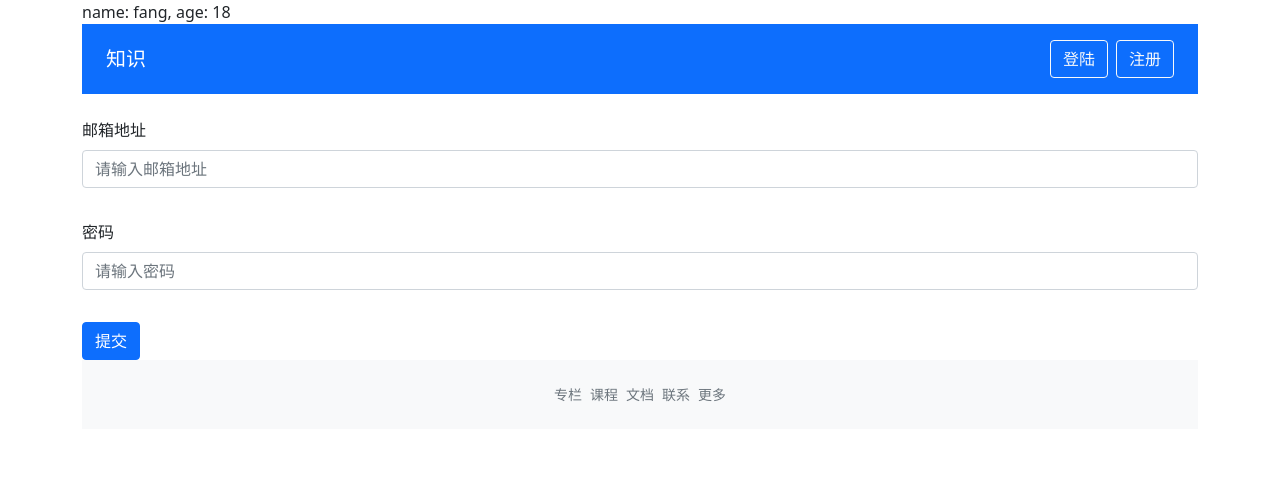
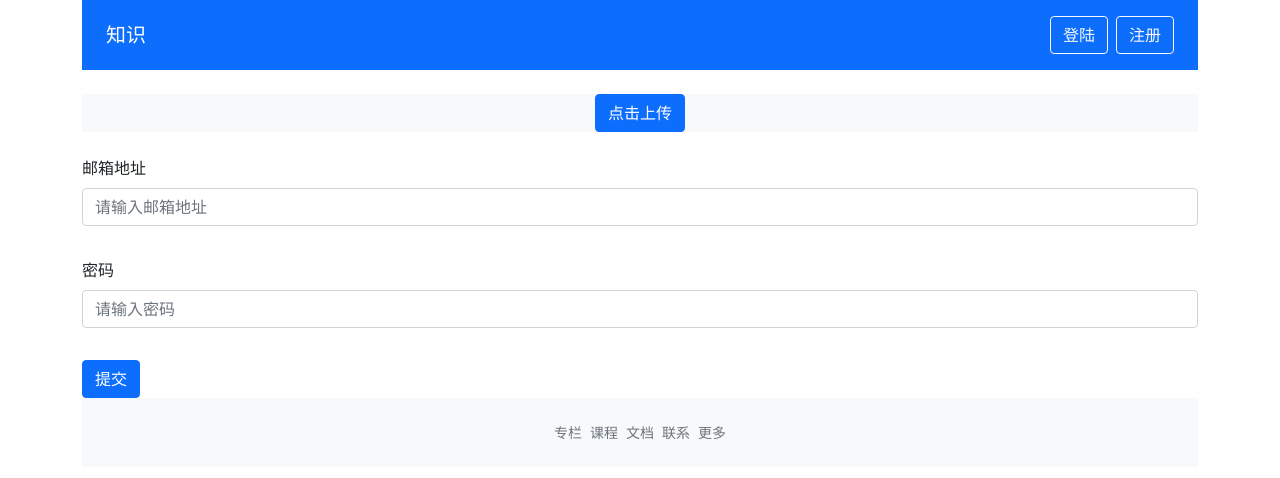
Before and after one commit to fangfeiyue/knowledge, a Vue app: page /login in a window 1280 px wide. Shown: the top 478 px of the page. Built offline with nearby package versions, Linux system fonts and the light colour scheme.

Commit message:
图片上传

```diff
--- a/src/App.vue
+++ b/src/App.vue
@@ -1,27 +1,49 @@
 <template>
   <div class="container">
-    <demo name="fang" age="18"/>
     <global-header :user="user" />
+    <uploader
+      action="/upload"
+      @file-uploaded="handleFileUploaded"
+      :beforeUpload="beforeUpload"
+      :uploaded="uploadedData"
+      class="d-flex align-items-center justify-content-center bg-light text-secondary w-100 my-4"
+    >
+      <template #uploaded="dataProps">
+        <img :src="dataProps.uploadedData && dataProps.uploadedData.url" style="width:500px;"/>
+      </template>
+    </uploader>
     <router-view/>
     <global-footer/>
   </div>
 </template>
 <script setup lang="ts">
-import { computed, watch } from 'vue'
+import { computed, watch, ref } from 'vue'
 import { useStore } from 'vuex'
 import 'bootstrap/dist/css/bootstrap.min.css'
 import GlobalFooter from './components/GlobalFooter.vue'
 import GlobalHeader from './components/GlobalHeader.vue'
 import createMessage from '@/components/createMessage'
-import Demo from '@/components/Demo'
+import Uploader from './components/Uploader.vue'
+import { IImageProps } from '@/store/index'
+
 const store = useStore()
+const uploadedData = ref()
+let imageId = ''
 const user = computed(() => store.state.user)
 const error = computed(() => store.state.error)
+const beforeUpload = (file:File) => {
+  const isValide = file.type === 'image/png'
+  if (!isValide) createMessage('上传的图片只能是 JPG 格式', 'error')
+  return isValide
+}
+const handleFileUploaded = (rawData:IImageProps) => {
+  if (rawData._id) imageId = rawData._id
+}
 
 watch(() => error.value.status, () => {
   const { msg, status } = error.value
   if (msg && status) {
-    createMessage(msg, 'error')
+    createMessage(msg, 'error', 2000)
   }
 })
 </script>
--- /dev/null
+++ b/src/components/Uploader.vue
@@ -0,0 +1,84 @@
+<template>
+  <div class="file-upload">
+    <div class="file-upload-container" @click.prevent="triggerUpload" v-bind="$attrs">
+      <slot v-if="fileStatus === 'loading'" name="loading">
+        <button class="btn btn-primary" disabled>正在上传...</button>
+      </slot>
+      <slot v-else-if="fileStatus === 'success'" name="uploaded" :uploadedData="uploadedData">
+        <button class="btn btn-primary">上传成功</button>
+      </slot>
+      <slot v-else name="default">
+        <button class="btn btn-primary">点击上传</button>
+      </slot>
+    </div>
+    <input
+      type="file"
+      class="file-input d-none"
+      ref="fileInput"
+      @change="handleFileChange"
+    >
+  </div>
+</template>
+<script lang="ts">
+export default {
+  inheritAttrs: false
+}
+</script>
+<script setup lang="ts">
+import { upload } from '@/api/index'
+import { ref, defineProps, defineEmits, PropType } from 'vue'
+type UploadStatus = 'ready' | 'loading' | 'success' | 'error'
+type ChckFunction = (file:File) => boolean
+
+const props = defineProps({
+  action: {
+    type: String,
+    default: ''
+  },
+  beforeUpload: {
+    type: Function as PropType<ChckFunction>
+  },
+  uploaded: {
+    type: Object
+  }
+})
+const emit = defineEmits(['file-uploaded', 'file-uploaded-error'])
+
+const fileStatus = ref<UploadStatus>('ready')
+const fileInput = ref<HTMLInputElement|null>(null)
+const uploadedData = ref(props.uploaded)
+
+const triggerUpload = () => {
+  if (fileInput.value) {
+    fileInput.value.click()
+  }
+}
+const handleFileChange = (e: Event) => {
+  const target = e.target as HTMLInputElement
+  if (target.files) {
+    const files = Array.from(target.files)
+    console.log('files', files)
+    if (props.beforeUpload) {
+      if (!props.beforeUpload(files[0])) return false
+    }
+    fileStatus.value = 'loading'
+    const formData = new FormData()
+    formData.append('file', files[0])
+
+    upload(formData).then(res => {
+      fileStatus.value = 'success'
+      console.log('fileStatus.value', fileStatus.value)
+      uploadedData.value = res
+      emit('file-uploaded', res)
+    }).catch(error => {
+      console.error('error=>>', error)
+      fileStatus.value = 'error'
+      emit('file-uploaded-error', { error })
+    }).finally(() => {
+      if (fileInput.value) {
+        fileInput.value.value = ''
+      }
+    })
+  }
+}
+</script>
--- a/src/store/index.ts
+++ b/src/store/index.ts
@@ -8,6 +8,11 @@ export interface IUserProps {
   column?: number,
   email?: string,
   description?: string
+}
+export interface IResponseType<P = Record<string, never>> {
+  code: number,
+  msg: string,
+  data: P
 }
 export interface IImageProps {
   _id?: string,
--- a/src/utils/request.ts
+++ b/src/utils/request.ts
@@ -8,7 +8,10 @@ const NETWORK_ERROR = '网络请求异常，请稍后重试'
 
 const service = axios.create({
   baseURL: BASE_URL,
-  timeout: 5000
+  timeout: 5000,
+  headers: {
+    'Content-Type': 'application/json'
+  }
 })
 
 service.interceptors.request.use((req:any) => {
@@ -18,12 +21,18 @@ service.interceptors.request.use((req:any) => {
   const token = storage.getItem('token') || ''
 
   if (headers && !headers.Authorization) headers.Authorization = 'Bearer ' + token
+  console.log('reqqqq', req)
+  // if (req.data && req.data.customHeaders) {
+  //   headers['Content-Type'] = req.data.customHeaders['Content-Type']
+  // }
+
   req.params = { ...req.params, icode: ICODE }
   if (req.data instanceof FormData) {
     req.data.append('icode', ICODE)
   } else {
     req.data = { ...req.data, icode: ICODE }
   }
+  console.log('reqqqq', req)
   return req
 })
 
@@ -50,6 +59,7 @@ service.interceptors.response.use((res:any) => {
   const { error } = err.response.data
   store.commit('setError', { status: true, msg: error })
   store.commit('setLoading', false)
+  return Promise.reject(err)
 })
 
 interface IOptions {
@@ -65,7 +75,8 @@ function request(options:IOptions) {
 interface IParams {
   url: string,
   data: any,
-  options?: any
+  options?: any,
+  customHeaders?: any
 }
 
 request.get = function({ url, data, options }: IParams) {
```
